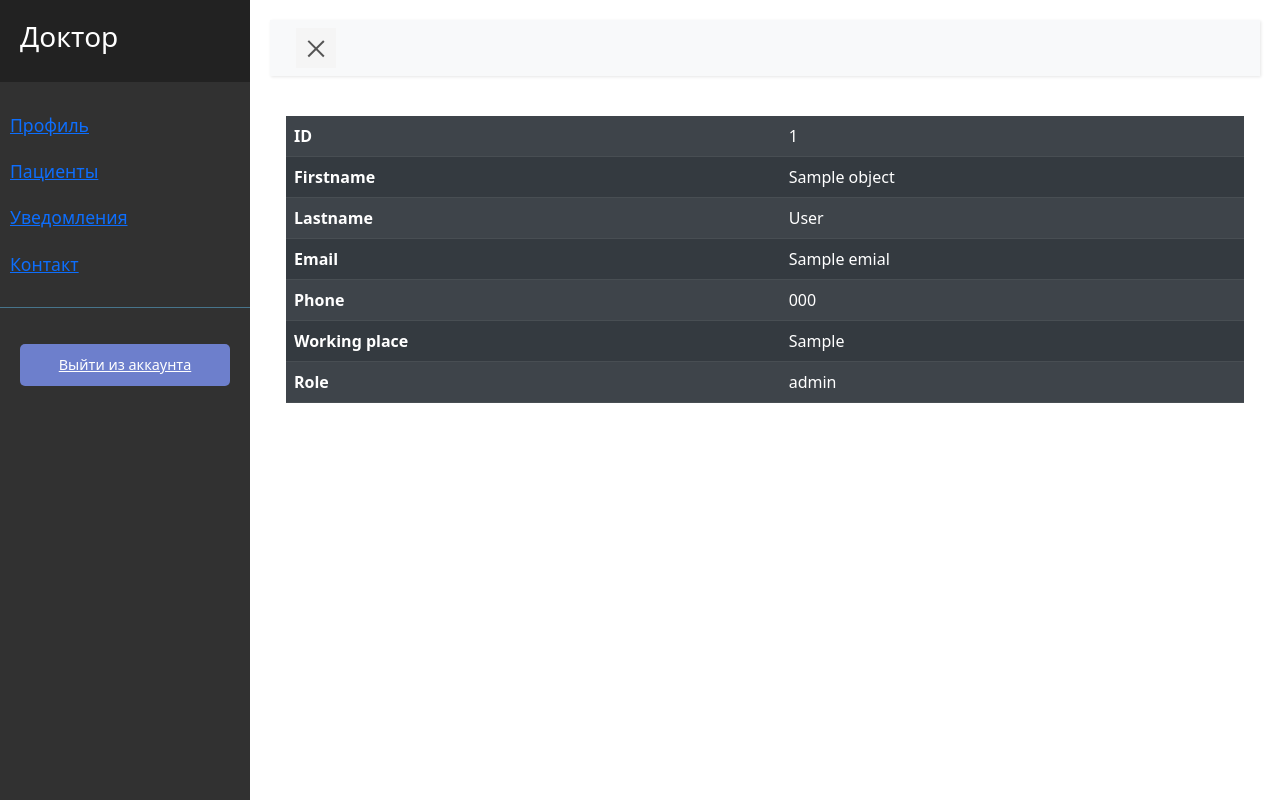
After one commit to CODE-Easyy/Hospital, a Django app: template requests/templates/requests/detail.html in a window 1280 px wide. The commit adds this page. Run offline with Django 3.2, Linux system fonts and the light colour scheme; the template is opened without the code that fills it: most values are stand-ins (such as "Sample title", 1, 10 or a date in 2020); some libraries are stand-ins or nearby versions.

Commit message:
accept-delete

```diff
--- a/Hospital/urls.py
+++ b/Hospital/urls.py
@@ -22,4 +22,5 @@ urlpatterns = [
     path('admin/', admin.site.urls),
     path('', home, name='home'),
     path('admin_panel/hospitals/', include(('hospitals.urls', 'hospital'))),
+    path('admin_panel/requests/', include(('requests.urls', 'request'))),
 ]
--- a/accounts/admin.py
+++ b/accounts/admin.py
@@ -15,13 +15,13 @@ class AccountAdmin(BaseUserAdmin):
 
     fieldsets = (
         (None, {'fields': ('email', 'is_staff', 'is_superuser', 'password')}),
-        ('Personal info', {'fields': ('name','lastname','phone','working_place','role', 'picture')}),
+        ('Personal info', {'fields': ('name','lastname','phone','working_place','role', 'picture', 'is_accept')}),
         ('Groups', {'fields': ('groups',)}),
         ('Permissions', {'fields': ('user_permissions',)}),
     )
     add_fieldsets = (
         (None, {'fields': ('email', 'is_staff', 'is_superuser', 'password1', 'password2')}),
-        ('Personal info', {'fields': ('name','lastname', 'phone','working_place','role', 'picture')}),
+        ('Personal info', {'fields': ('name','lastname', 'phone','working_place','role', 'picture', 'is_accept')}),
         ('Groups', {'fields': ('groups',)}),
         ('Permissions', {'fields': ('user_permissions',)}),
     )
--- /dev/null
+++ b/requests/templates/requests/detail.html
@@ -0,0 +1,40 @@
+
+{% extends 'base.html' %}
+
+{% block title %}Requests{% endblock  %}
+
+
+{% block content %}
+<table class="table table-dark table-striped">
+  <tr>
+   <th scope="col">ID</th>
+   <td scope="row">{{object.id}}</td>
+  </tr>
+  <tr>
+   <th scope="col">Firstname</th>
+   <td scope="row">{{object.name}}</td>
+  </tr>
+  <tr>
+   <th scope="col">Lastname</th>
+   <td scope="row">{{object.lastname}}</td>
+  </tr>
+  <tr>
+   <th scope="col">Email</th>
+   <td scope="row">{{object.emial}}</td>
+  </tr>
+  <tr>
+   <th scope="col">Phone</th>
+   <td scope="row">{{object.phone}}</td>
+  </tr>
+  <tr>
+   <th scope="col">Working place</th>
+   <td scope="row">{{object.working_place}}</td>
+  </tr>
+  <tr>
+   <th scope="col">Role</th>
+   <td scope="row">{{object.role}}</td>
+  </tr>
+
+
+</table>
+{% endblock  %}
--- a/templates/base.html
+++ b/templates/base.html
@@ -29,7 +29,7 @@
                     <a href="" aria-expanded="false">HOME</a>
                 </li>
                 <li>
-                    <a href="" aria-expanded="false">Запросы</a>
+                    <a href="{% url 'request:home' %}" aria-expanded="false">Requests</a>
                     <a href="" aria-expanded="false">Doctors</a>
                     <a href="{% url 'hospital:home' %}" aria-expanded="false">Hospitals</a>
 
```
Also changed, not shown: requests/templates/requests/home.html (added, +32 -0 lines), requests/urls.py (added, +11 -0 lines), requests/views.py (+33 -2 lines), download.jpg (added).
